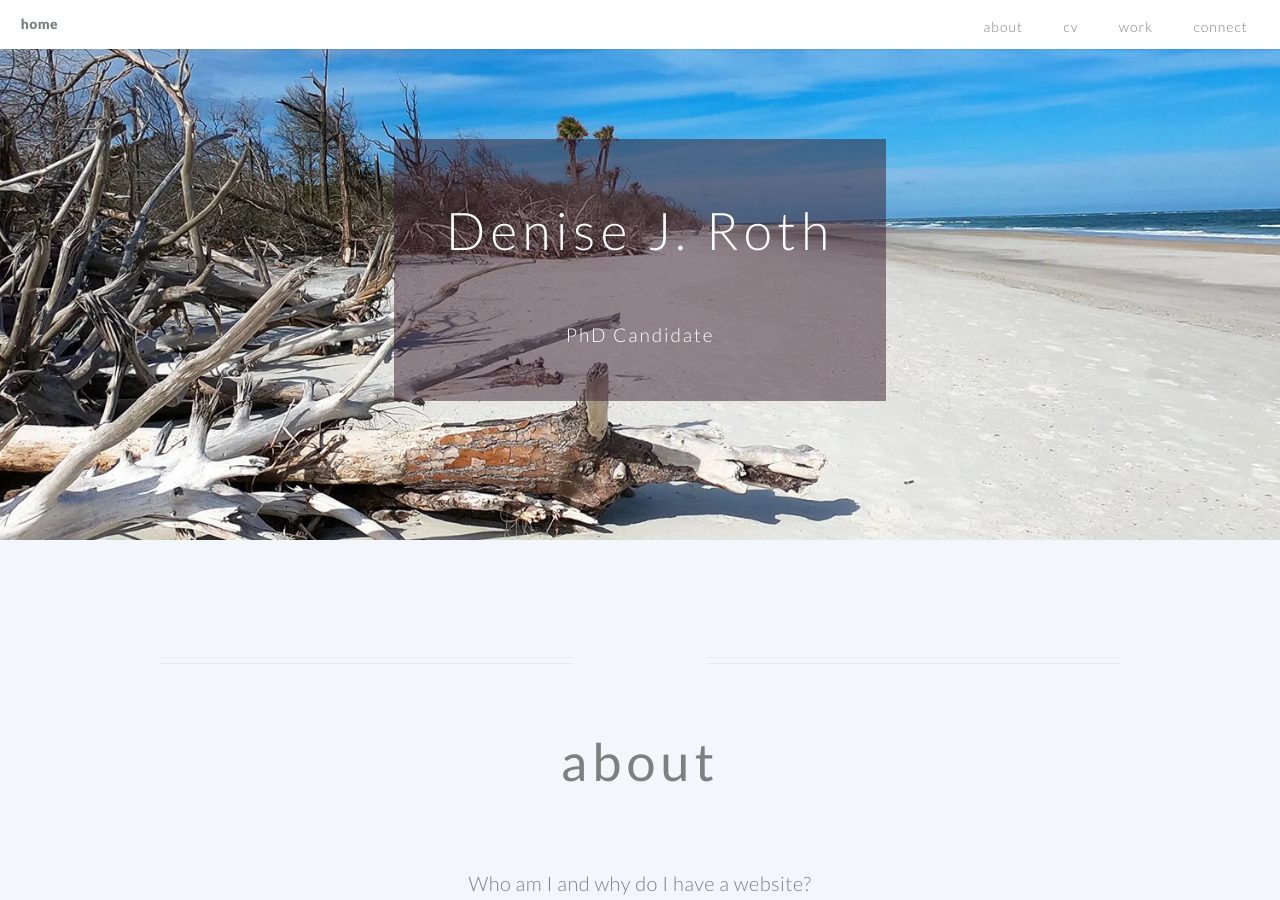
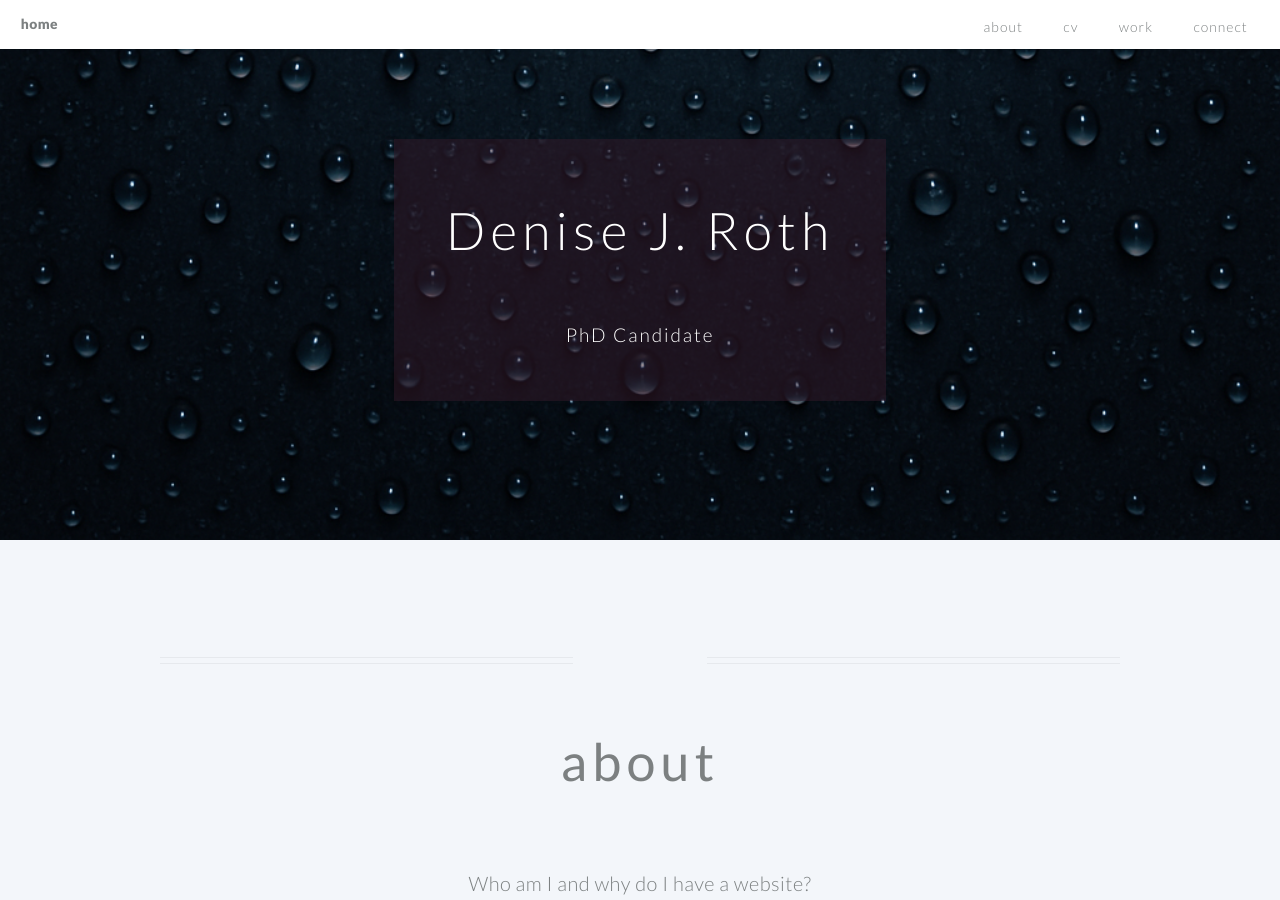
Before and after one commit to denisejroth/denisejroth.github.io, a Jekyll site: the page built from index.md, in a window 1280 px wide and 900 px high. Built offline with Jekyll 4.4.1, drawn with Linux system fonts in a browser that asks for light colours.

Commit message:
Update index.md

```diff
--- a/index.md
+++ b/index.md
@@ -6,7 +6,7 @@ layout: hello-default
 # these variables are required -------------------------------
 banner_title: Denise J. Roth
 banner_subtitle: PhD Candidate
-background_image: /images/florida.jpeg
+background_image: /images/back.png
 
 # all of the following variables are optional -----------------
 # page_url: /hello # only include this variable if you aren't building the page to your primary domain
```
